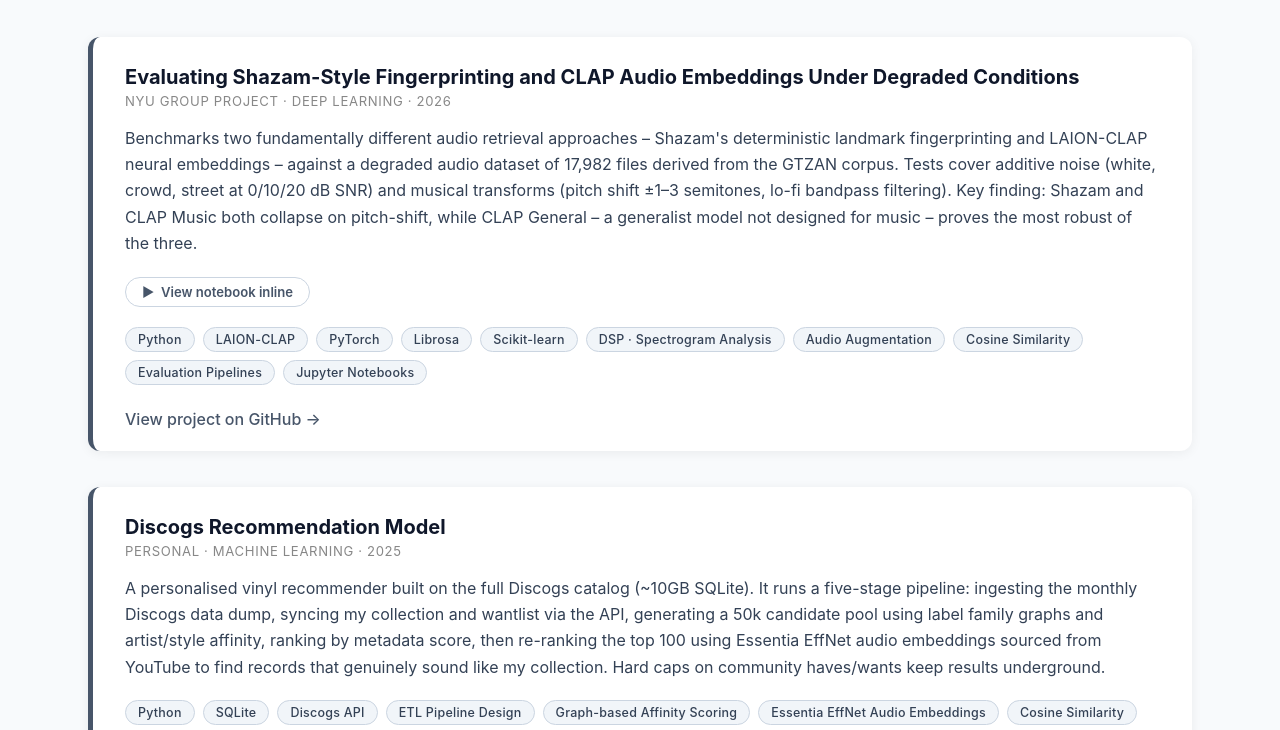
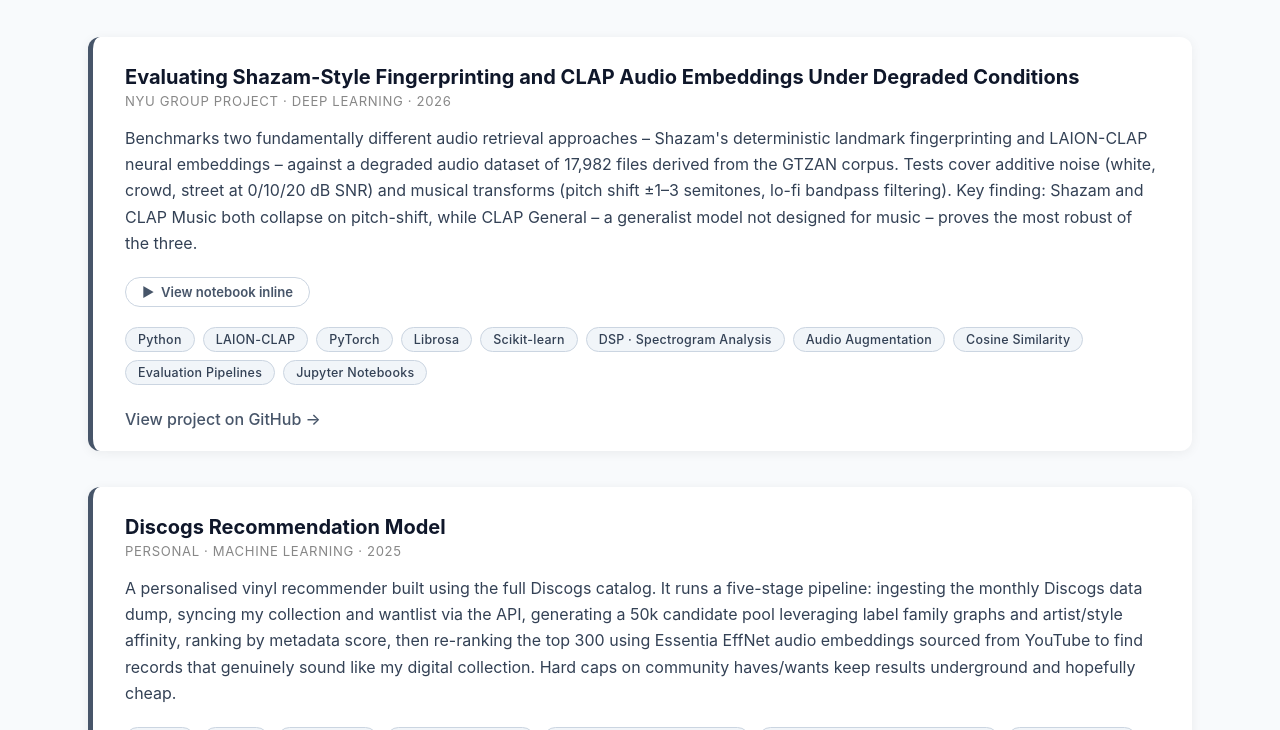
Before and after one commit to barneypinkerton/barneypinkerton.github.io, an Astro site: page /projects in a window 1280 px wide. Shown: the part 221-951 px from the top of the page. Built offline with nearby package versions, Linux system fonts and the light colour scheme; Astro itself is replaced by a stand-in of ours.

Commit message:
Update projects.astro

```diff
--- a/src/pages/projects.astro
+++ b/src/pages/projects.astro
@@ -33,7 +33,7 @@
     <div class="card reveal">
       <h2>Discogs Recommendation Model</h2>
       <div class="card-meta">Personal · Machine Learning · 2025</div>
-      <p>A personalised vinyl recommender built on the full Discogs catalog (~10GB SQLite). It runs a five-stage pipeline: ingesting the monthly Discogs data dump, syncing my collection and wantlist via the API, generating a 50k candidate pool using label family graphs and artist/style affinity, ranking by metadata score, then re-ranking the top 100 using Essentia EffNet audio embeddings sourced from YouTube to find records that genuinely sound like my collection. Hard caps on community haves/wants keep results underground.</p>
+      <p>A personalised vinyl recommender built using the full Discogs catalog. It runs a five-stage pipeline: ingesting the monthly Discogs data dump, syncing my collection and wantlist via the API, generating a 50k candidate pool leveraging label family graphs and artist/style affinity, ranking by metadata score, then re-ranking the top 300 using Essentia EffNet audio embeddings sourced from YouTube to find records that genuinely sound like my digital collection. Hard caps on community haves/wants keep results underground and hopefully cheap.</p>
       <div class="skills-list">
         <span class="skill-tag">Python</span>
         <span class="skill-tag">SQLite</span>
```
